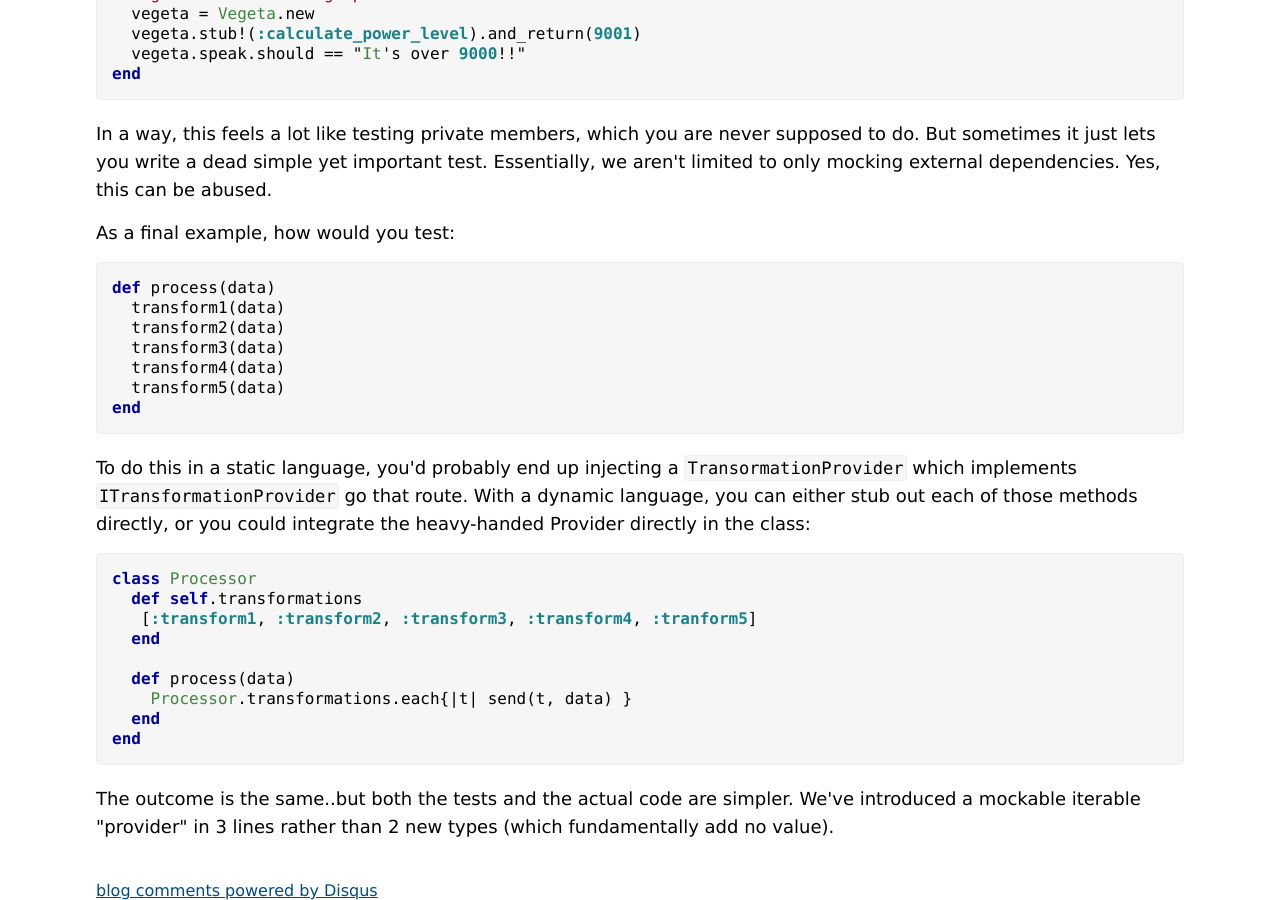
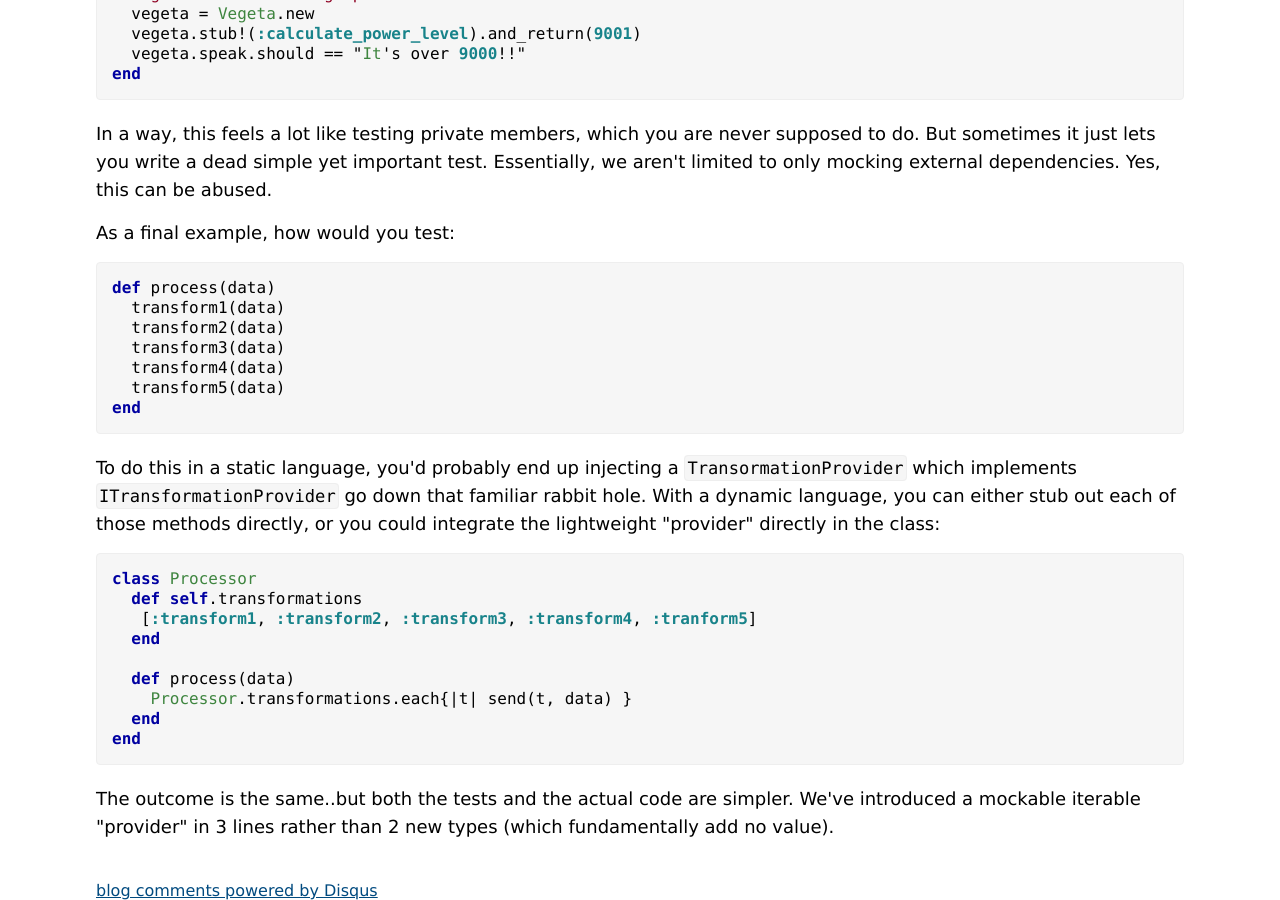
Before and after one commit to fehmicansaglam/fehmicansaglam.github.com, a Jekyll site: the page built from _posts/2012-4-24-I-Rather-Have-Silly-Tests-Than-Silly-Code.html, in a window 1280 px wide and 900 px high, scrolled down 1336 px. Built offline with Jekyll 4.4.1, drawn with Linux system fonts in a browser that asks for light colours; nearby versions of some CDN libraries; comment, search, counter and statistics services are not loaded.

Commit message:
small changes to latest post

```diff
--- a/_posts/2012-4-24-I-Rather-Have-Silly-Tests-Than-Silly-Code.html
+++ b/_posts/2012-4-24-I-Rather-Have-Silly-Tests-Than-Silly-Code.html
@@ -74,7 +74,7 @@ def process(data)
 end
 </pre>
 
-<p>To do this in a static language, you'd probably end up injecting a <code>TransormationProvider</code> which implements <code>ITransformationProvider</code> go that route. With a dynamic language, you can either stub out each of those methods directly, or you could integrate the heavy-handed Provider directly in the class:
+<p>To do this in a static language, you'd probably end up injecting a <code>TransormationProvider</code> which implements <code>ITransformationProvider</code> go down that familiar rabbit hole. With a dynamic language, you can either stub out each of those methods directly, or you could integrate the lightweight "provider" directly in the class:
 
 <pre data-language="ruby">
 class Processor
```
